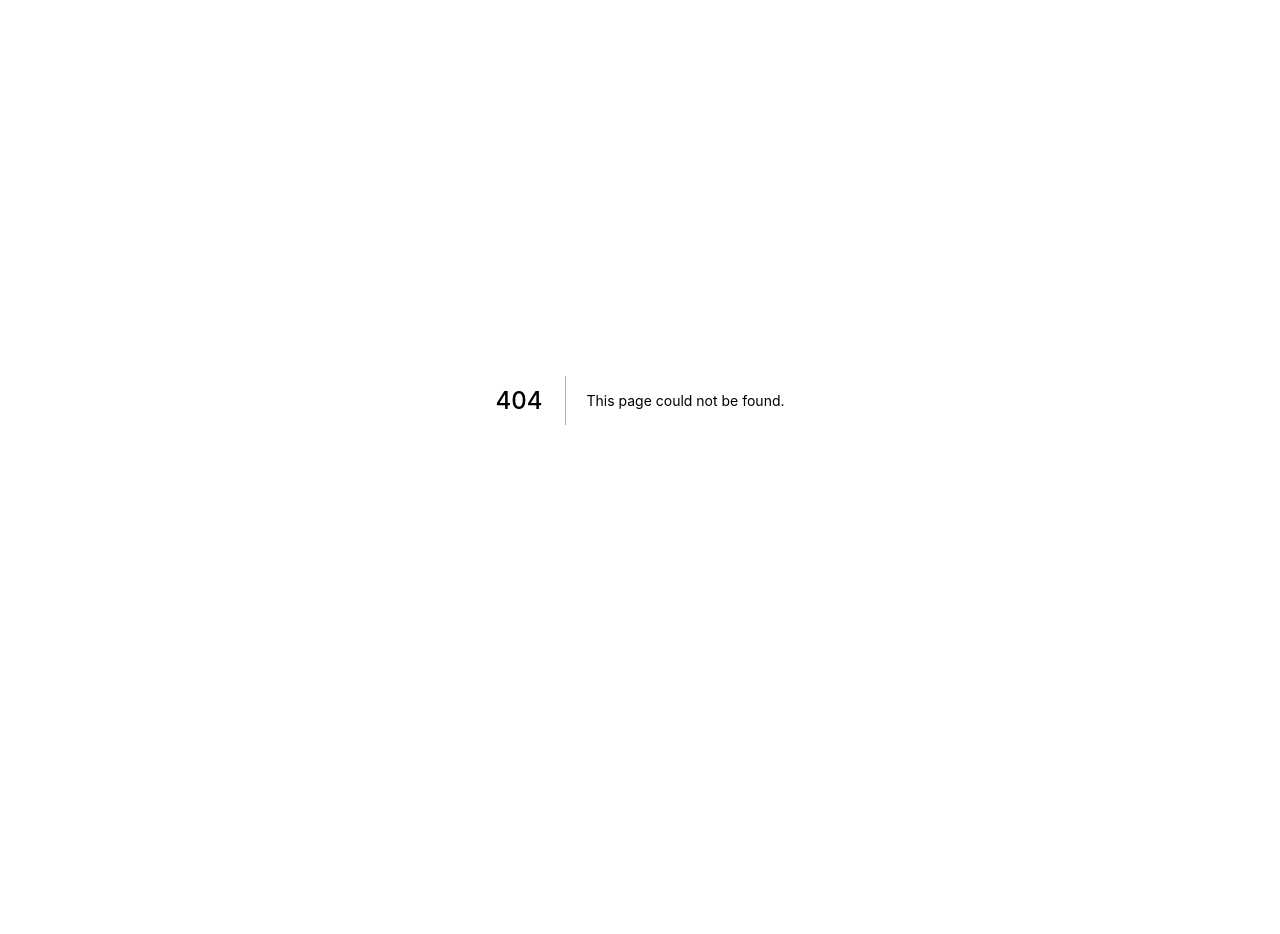
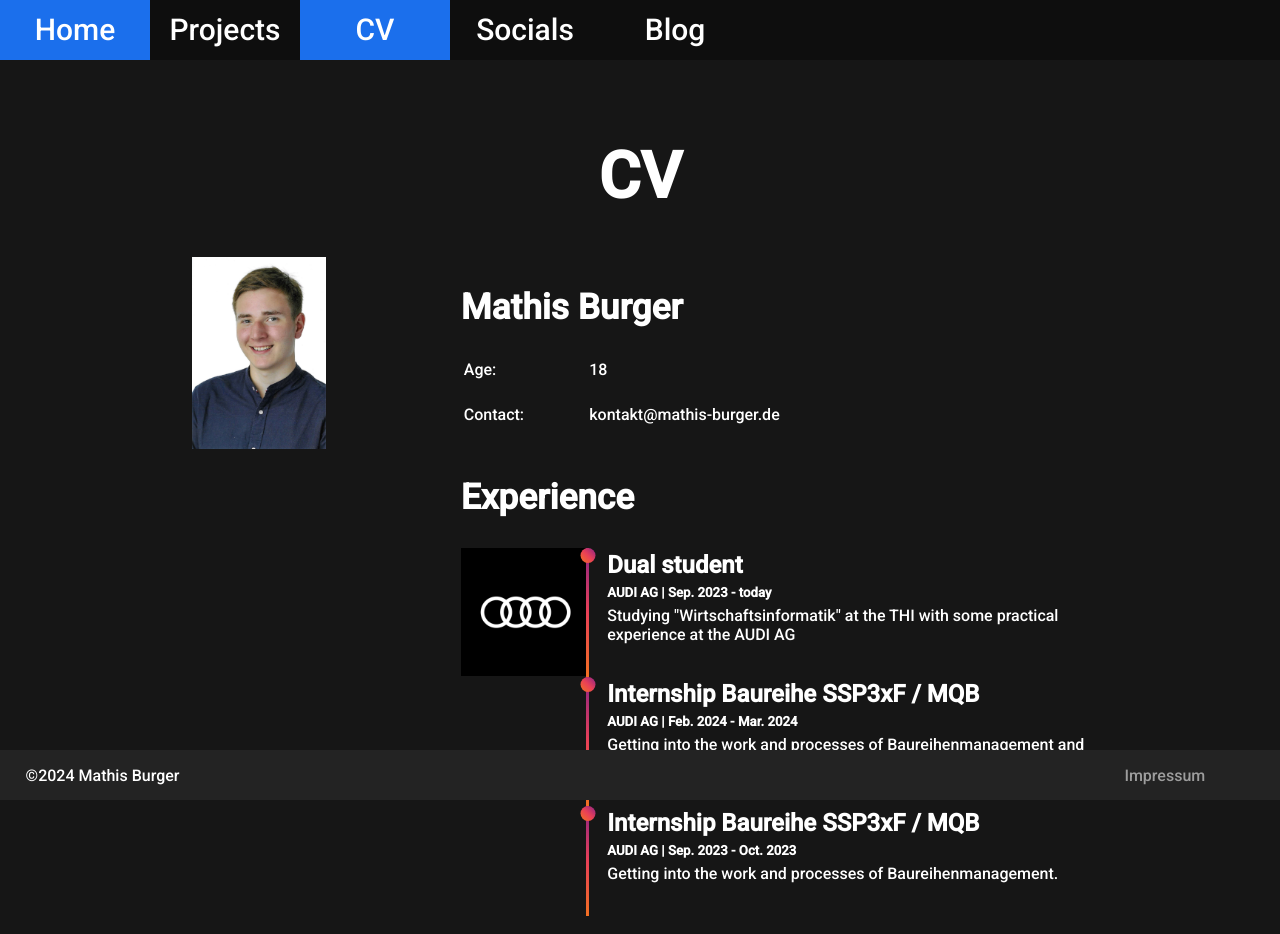
Before and after one commit to MathisBurger/mathis-burger.de, a Next.js app: page /cv in a window 1280 px wide. Before the commit this address had no page. Shown: the top 934 px of the page. Before the commit the page ends 800 px from the top, so only its background shows below. Built offline with nearby package versions, Linux system fonts and the light colour scheme.

Commit message:
[TASK] Added design for cv

```diff
--- a/components/Header.tsx
+++ b/components/Header.tsx
@@ -69,6 +69,11 @@
       link: '/projects',
     },
     {
+      name: 'cv',
+      label: 'CV',
+      link: '/cv',
+    },
+    {
       name: 'socials',
       label: 'Socials',
       link: '/socials',
--- /dev/null
+++ b/components/Timeline.tsx
@@ -0,0 +1,28 @@
+import {Children, PropsWithChildren, ReactNode} from "react";
+import timeline from "../styles/timeline.module.scss";
+
+type TimeLineProps = { children: ReactNode };
+
+const Timeline = ({children}: TimeLineProps)  => {
+
+    const arrayChildren = Children.toArray(children);
+
+    return (
+        <section className={timeline.designSection}>
+            <div className={timeline.timeline}>
+                {Children.map(arrayChildren, (child) => (
+                    <>
+                        <div className={timeline.timelineMiddle}>
+                            <div className={timeline.timelineCircle}></div>
+                        </div>
+                        <div className="timeline-component timeline-content">
+                            {child}
+                        </div>
+                    </>
+                ))}
+            </div>
+        </section>
+    );
+}
+
+export default Timeline;
--- /dev/null
+++ b/pages/cv.tsx
@@ -0,0 +1,75 @@
+import Wrapper from "../components/Wrapper";
+import Header from "../components/Header";
+import Footer from "../components/Footer";
+import style from "../styles/cv.module.scss";
+import Timeline from "../components/Timeline";
+
+
+const CV = () => {
+
+    return (
+        <Wrapper>
+            <Header active={'cv'} />
+            <div className={style.container}>
+                <h1>CV</h1>
+                <div className={style.imgRow}>
+                    <img src="/me2.JPG" alt="" />
+                    <div className={style.dataRow}>
+                        <h2>Mathis Burger</h2>
+                        <div className={style.kv}>
+                            <p>Age:</p>
+                            <p>18</p>
+                        </div>
+                        <div className={style.kv}>
+                            <p>Contact:</p>
+                            <p>kontakt@mathis-burger.de</p>
+                        </div>
+
+                        <h2>Experience</h2>
+                        <div className={style.kv}>
+                            <img src="/experience/AUDI.png" alt="" />
+                            <Timeline>
+                                <div className={`${style.dataRow} ${style.extended}`}>
+                                    <h3>Dual student</h3>
+                                    <h5>AUDI AG | Sep. 2023 - today</h5>
+                                    <p>
+                                        Studying "Wirtschaftsinformatik" at the THI with some practical
+                                        experience at the AUDI AG
+                                    </p>
+                                </div>
+                                <div className={`${style.dataRow} ${style.extended}`}>
+                                    <h3>Internship Baureihe SSP3xF / MQB</h3>
+                                    <h5>AUDI AG | Feb. 2024 - Mar. 2024</h5>
+                                    <p>
+                                        Getting into the work and processes of Baureihenmanagement and doing
+                                        some research on internal topics.
+                                    </p>
+                                </div>
+                                <div className={`${style.dataRow} ${style.extended}`}>
+                                    <h3>Internship Baureihe SSP3xF / MQB</h3>
+                                    <h5>AUDI AG | Sep. 2023 - Oct. 2023</h5>
+                                    <p>
+                                        Getting into the work and processes of Baureihenmanagement.
+                                    </p>
+                                </div>
+                            </Timeline>
+                        </div>
+                        <div className={style.kv}>
+                            <img src="/experience/NWS.avif" alt="" />
+                            <div className={`${style.dataRow}`}>
+                                <h3>Fullstack Developer</h3>
+                                <h5>NetzWerkstatt GmbH & Co. KG | Aug. 2021 - Sep. 2023</h5>
+                                <p>
+                                    Developing enterprise web applications with PHP, Symfony and React.
+                                </p>
+                            </div>
+                        </div>
+                    </div>
+                </div>
+            </div>
+            <Footer />
+        </Wrapper>
+    );
+}
+
+export default CV;
--- /dev/null
+++ b/styles/cv.module.scss
@@ -0,0 +1,81 @@
+.container {
+  width: 100%;
+  height: fit-content;
+  min-height: 120vh;
+  background: #161616;
+  position: absolute;
+  left: 0;
+  top: 0;
+  z-index: -1;
+  display: flex;
+  flex-direction: column;
+  align-items: center;
+  align-content: center;
+  padding-bottom: 10em;
+}
+
+.container h1 {
+  padding-top: 1.5em;
+  text-align: center;
+  font-size: 4em;
+  color: white;
+  font-family: 'Roboto', sans-serif;
+}
+
+.container .imgRow {
+  display: grid;
+  width: 70vw;
+  grid-template-columns: 30% 70%;
+  height: fit-content;
+}
+
+.container .imgRow img {
+  height: 12em;
+}
+
+.dataRow {
+  display: flex;
+  flex-direction: column;
+  justify-content: flex-start;
+  height: fit-content;
+}
+
+.dataRow h2 {
+  color: #fff;
+  font-size: 2.2em;
+  font-family: 'Roboto', sans-serif;
+}
+.dataRow h3 {
+  color: #fff;
+  font-size: 1.5em;
+  font-family: 'Roboto', sans-serif;
+  margin: 3px;
+}
+
+.kv {
+  display: grid;
+  grid-template-columns: 20% 80%;
+  margin-bottom: 20px;
+}
+
+.dataRow p {
+  color: #fff;
+  font-family: 'Roboto', sans-serif;
+  font-size: 1em;
+  margin: 3px;
+}
+
+.dataRow h5 {
+  color: #fff;
+  font-family: 'Roboto', sans-serif;
+  margin: 3px;
+}
+
+.dataRow.extended {
+  width: 40vw;
+  margin-left: 15px;
+  padding-bottom: 30px;
+}
+.kv img {
+  height: 8em !important;
+}
--- /dev/null
+++ b/styles/timeline.module.scss
@@ -0,0 +1,68 @@
+.designSection {
+  display: flex;
+  flex-direction: column;
+  align-items: center;
+  justify-content: center;
+}
+
+.design {
+  display: flex;
+  align-items: center;
+  justify-content: center;
+}
+
+.timeline {
+  width: 100%;
+  height: auto;
+  max-width: 800px;
+  margin: 0;
+  display: flex;
+  flex-direction: column;
+  justify-content: flex-start;
+}
+
+.timelineContent {
+  padding: 20px;
+  background: #1f1f1f;
+  -webkit-box-shadow: 5px 5px 10px #1a1a1a, -5px -5px 10px #242424;
+  box-shadow: 5px 5px 10px #1a1a1a, -5px -5px 10px #242424;
+  border-radius: 5px;
+  color: white;
+  padding: 1.75rem;
+  transition: 0.4s ease;
+  overflow-wrap: break-word !important;
+  margin: 1rem;
+  margin-bottom: 20px;
+  border-radius: 6px;
+}
+
+.timelineComponent {
+  margin: 0px 20px 20px 20px;
+}
+
+@media screen and (min-width: 768px) {
+  .timeline {
+    display: grid;
+    grid-template-columns: 3px 2fr;
+  }
+  .timelineMiddle {
+    position: relative;
+    background-image: linear-gradient(45deg, #F27121, #E94057, #8A2387);
+    width: 3px;
+    height: 100%;
+  }
+  .mainMiddle {
+    opacity: 0;
+  }
+  .timelineCircle {
+    position: absolute;
+    top: 0;
+    left: 50%;
+    width: 15px;
+    height: 15px;
+    border-radius: 50%;
+    background-image: linear-gradient(45deg, #F27121, #E94057, #8A2387);
+    -webkit-transform: translateX(-50%);
+    transform: translateX(-50%);
+  }
+}
```
Also changed, not shown: public/experience/AUDI.png (added).
